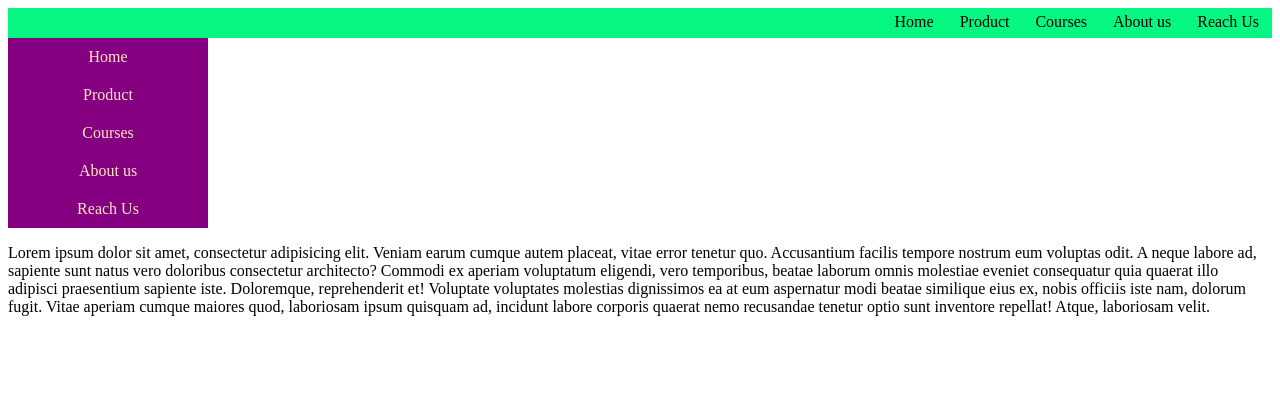
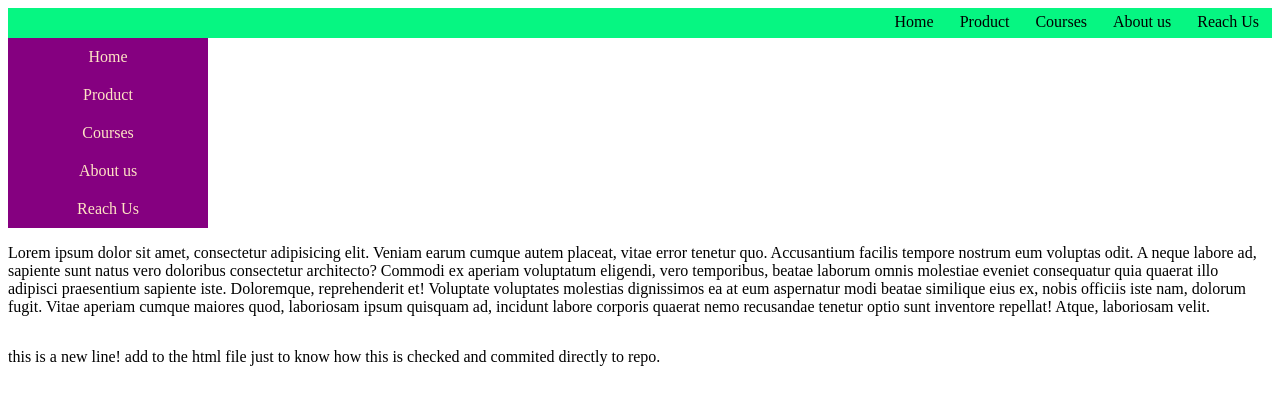
Before and after one commit to ranjithkbdpm/demo-remote-repo, a plain HTML site: page index.html in a window 1280 px wide. Drawn offline with Linux system fonts and the light colour scheme.

Commit message:
updated release of navbars with new line

```diff
--- a/index.html
+++ b/index.html
@@ -30,6 +30,7 @@
 
     <div class="content">
     <p>Lorem ipsum dolor sit amet, consectetur adipisicing elit. Veniam earum cumque autem placeat, vitae error tenetur quo. Accusantium facilis tempore nostrum eum voluptas odit. A neque labore ad, sapiente sunt natus vero doloribus consectetur architecto? Commodi ex aperiam voluptatum eligendi, vero temporibus, beatae laborum omnis molestiae eveniet consequatur quia quaerat illo adipisci praesentium sapiente iste. Doloremque, reprehenderit et! Voluptate voluptates molestias dignissimos ea at eum aspernatur modi beatae similique eius ex, nobis officiis iste nam, dolorum fugit. Vitae aperiam cumque maiores quod, laboriosam ipsum quisquam ad, incidunt labore corporis quaerat nemo recusandae tenetur optio sunt inventore repellat! Atque, laboriosam velit.</p>
+    <p> this is a new line! add to the html file just to know how this is checked and commited directly to repo. </p>
 </div>
 </body>
 </html>
```
